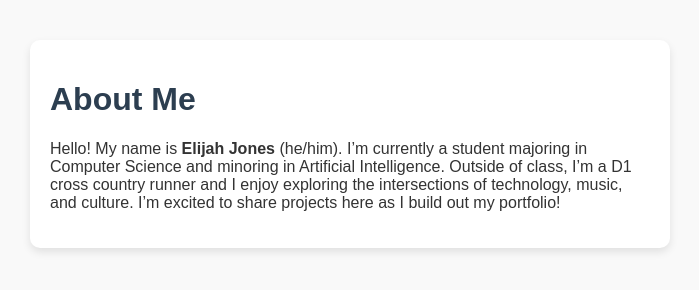
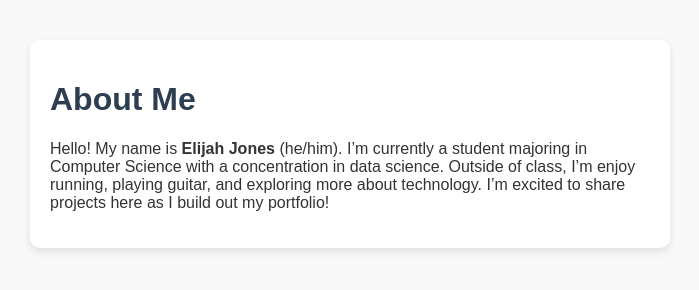
Before and after one commit to elijah902/elijah902.github.io, a plain HTML site: page index.html in a window 1280 px wide. Shown: the whole page, without its empty margins (10-709 px from the left). Drawn offline with Linux system fonts and the light colour scheme.

Commit message:
Updated index.html

```diff
--- a/index.html
+++ b/index.html
@@ -26,8 +26,8 @@
   <div class="card">
     <h1>About Me</h1>
     <p>Hello! My name is <strong>Elijah Jones</strong> (he/him).
-    I’m currently a student majoring in Computer Science and minoring in Artificial Intelligence.
-    Outside of class, I’m a D1 cross country runner and I enjoy exploring the intersections of technology, music, and culture.
+    I’m currently a student majoring in Computer Science with a concentration in data science.
+    Outside of class, I’m enjoy running, playing guitar, and exploring more about technology.
     I’m excited to share projects here as I build out my portfolio!</p>
   </div>
 </body>
```
